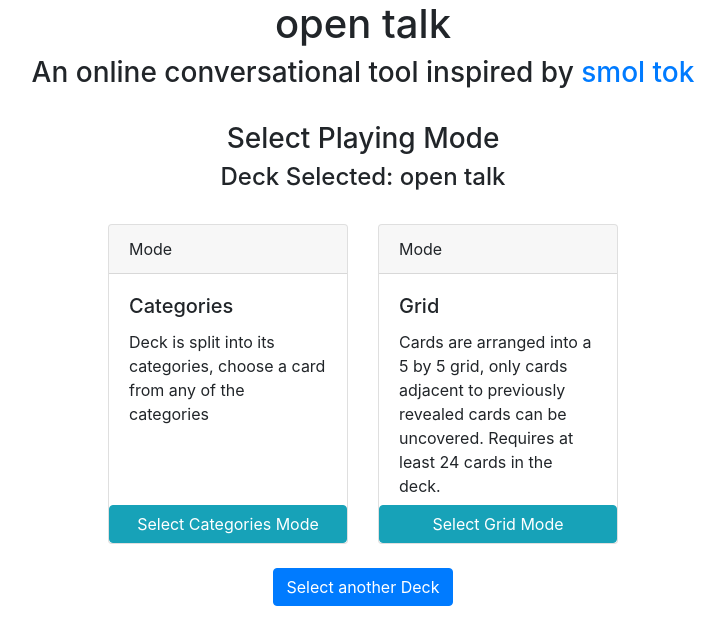
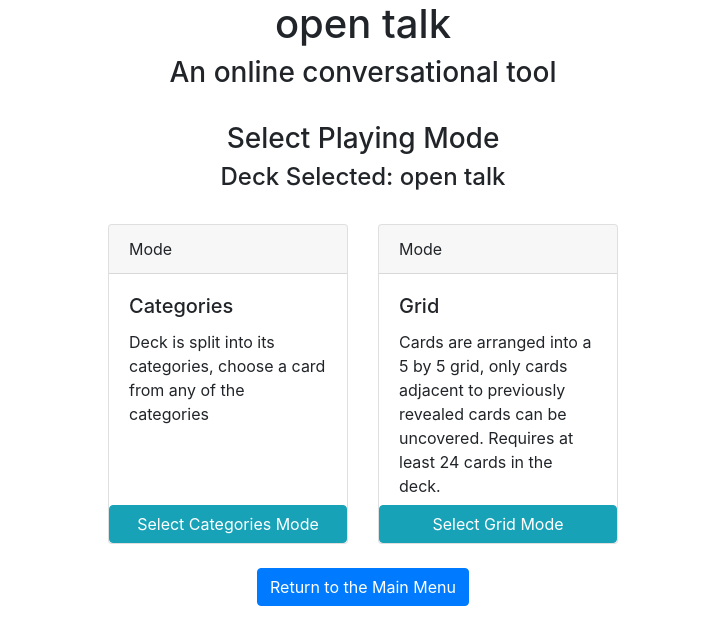
Before and after one commit to luminousleek/open-talk, a React (Create React App) app: page / in a window 1280 px wide. Both pictures are taken after a click on the button "Play open talk". Shown: the top 644 px of the page, without its empty margins (277-1002 px from the left). Built offline with nearby package versions, Linux system fonts and the light colour scheme.

Commit message:
Rename buttons and Select Deck screen

```diff
--- a/src/App.tsx
+++ b/src/App.tsx
@@ -18,7 +18,7 @@ import withReactContent from 'sweetalert2-react-content'
 function App() {
 
   // hooks for state
-  const [mode, setMode] = React.useState("selectDeck");
+  const [mode, setMode] = React.useState("mainScreen");
   const [deck, setDeck] = React.useState<CardDeck>(openTalkDeck);
 
   const [importQns, setQn] = React.useState("Question Title|Depth Level|Question|Category");
@@ -165,21 +165,21 @@ function App() {
   let header:JSX.Element = (
     <Container fluid>
         <Row className="justify-content-md-center"><h1>open talk</h1></Row>
-        <Row className="justify-content-md-center"><h3>An online conversational tool inspired by <a href="https://www.starknicked.com" target="_blank" rel="noreferrer">smol tok</a></h3></Row>
+        <Row className="justify-content-md-center"><h3>An online conversational tool</h3></Row>
     </Container>
   );
   let modeSelectButtons:JSX.Element = (
     <Row className="justify-content-center">
       <Col md="auto"><Button onClick={() => setMode("selectGameMode")}>Select another Game Mode</Button></Col>
-      <Col md="auto"><Button onClick={() => setMode("selectDeck")}>Select another Deck</Button></Col>
+      <Col md="auto"><Button onClick={() => setMode("mainScreen")}>Return to the Main Menu</Button></Col>
     </Row>
   )
 
-  if (mode === "selectDeck") {
+  if (mode === "mainScreen") {
     display = (
       <Container fluid>
         <Row className="justify-content-md-center">
-          <h3>Select Deck</h3>
+          <h3>Main Menu</h3>
         </Row>
         <br />
         <Row className="justify-content-md-center">
@@ -222,7 +222,7 @@ function App() {
                 <Card.Title>About open talk</Card.Title>
                 <Card.Text>Instructions on how to play open talk</Card.Text>
               </Card.Body>
-              <Button variant="info" onClick={() => {setMode("about")}}>Import Custom Deck</Button>
+              <Button variant="info" onClick={() => {setMode("about")}}>About open talk</Button>
             </Card>
           </Col>
         </Row>
@@ -262,7 +262,7 @@ function App() {
         </Row>
         <br />
         <Row className="justify-content-center">
-          <Col md="auto"><Button onClick={() => setMode("selectDeck")}>Select another Deck</Button></Col>
+          <Col md="auto"><Button onClick={() => setMode("mainScreen")}>Return to the Main Menu</Button></Col>
         </Row>
         <br />
       </Container>
@@ -331,13 +331,12 @@ function App() {
         </Form>
         <br />
         <Row className="justify-content-center">
-          <Col md="auto"><Button onClick={() => setMode("selectDeck")}>Select another Deck</Button></Col>
+          <Col md="auto"><Button onClick={() => setMode("mainScreen")}>Return to the Main Menu</Button></Col>
         </Row>
         <br />
       </Container>
     )
   } else if (mode === "imported") {
-    // const importDeckLength = flatten(checkDeck.cards).length;
     display = (
       <Container>
         <Row className="justify-content-md-center">
@@ -377,7 +376,7 @@ function App() {
         {aboutText}
         <br />
         <Row className="justify-content-center">
-          <Col md="auto"><Button onClick={() => setMode("selectDeck")}>Select another Deck</Button></Col>
+          <Col md="auto"><Button onClick={() => setMode("mainScreen")}>Return to the Main Menu</Button></Col>
         </Row>
       </Container>
     );
```
